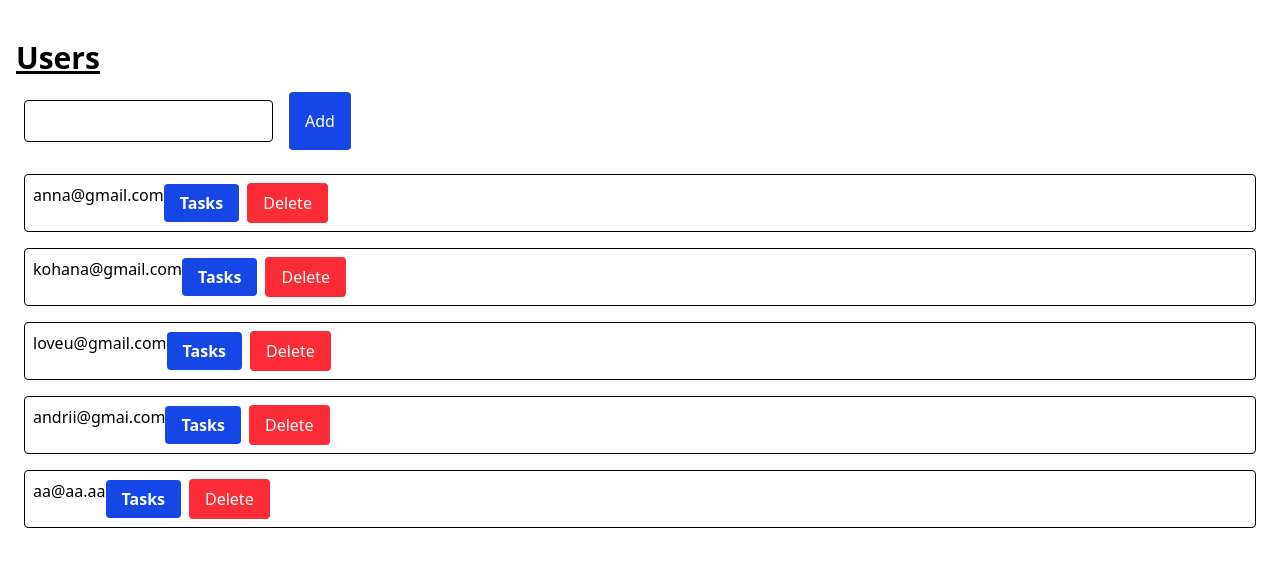
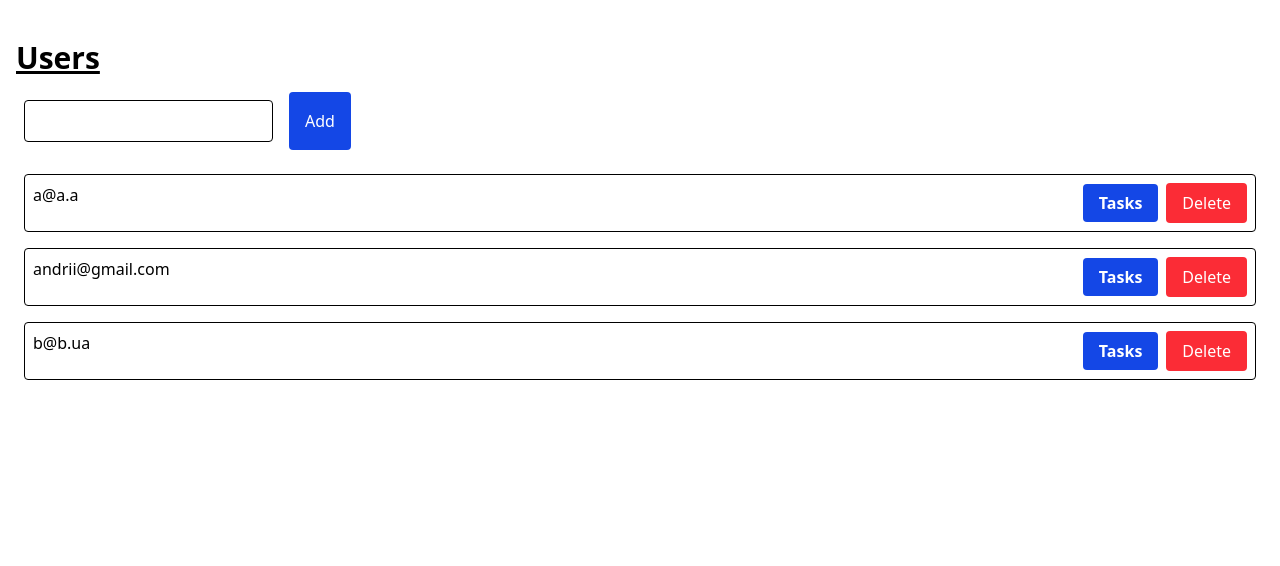
Before and after one commit to AndreyNik2/todo, a React (Vite) app: page / in a window 1280 px wide. Shown: the top 566 px of the page. Built offline with nearby package versions, Linux system fonts and the light colour scheme; data requests are answered from the project's data file.

Commit message:
Todo basic logic

```diff
--- a/db.json
+++ b/db.json
@@ -1,25 +1,32 @@
 {
-  "tascs": [],
+  "tasks": [
+    {
+      "id": "fa2cb5ca-9ac6-406a-b2d2-fa9c0d4e7ada",
+      "createdAt": 1747579634490,
+      "done": false,
+      "userId": "cf7e0784-fa70-4d35-ab84-b283bd8f2f18",
+      "title": "Task 1"
+    },
+    {
+      "id": "73a73b46-02ac-46c0-b4cf-83984e03ea2e",
+      "createdAt": 1747579642807,
+      "done": false,
+      "userId": "cf7e0784-fa70-4d35-ab84-b283bd8f2f18",
+      "title": "Task 2"
+    }
+  ],
   "users": [
     {
-      "id": "b5bb28c3-166e-48d6-ab33-de09924c5149",
-      "email": "anna@gmail.com"
+      "id": "cf7e0784-fa70-4d35-ab84-b283bd8f2f18",
+      "email": "a@a.a"
     },
     {
-      "id": "c30eedd7-8280-4cd9-943a-6b61a605d725",
-      "email": "kohana@gmail.com"
+      "id": "0414c8a1-707d-4c5b-8317-6c3eb63ab859",
+      "email": "andrii@gmail.com"
     },
     {
-      "id": "89e91ae6-959f-4a6a-b289-c1e0e60d5abc",
-      "email": "loveu@gmail.com"
-    },
-    {
-      "id": "74b197be-1733-42f0-9a08-3562aa0b70f9",
-      "email": "andrii@gmai.com"
-    },
-    {
-      "id": "4a8389e7-25f7-4174-9d99-428307226a82",
-      "email": "aa@aa.aa"
+      "id": "c0b3e9bf-e5da-430f-b235-f3a289044cd1",
+      "email": "b@b.ua"
     }
   ]
 }
--- /dev/null
+++ b/src/pages/todo-list/actions.ts
@@ -0,0 +1,66 @@
+import { createTask, deleteTask } from "../../shared/api";
+
+type CreateActionState = {
+  error?: string;
+  title: string;
+};
+
+export type CreateTaskActions = (
+  state: CreateActionState,
+  formData: FormData
+) => Promise<CreateActionState>;
+
+export function createTaskAction({
+  refetchTasks,
+  userId
+}: {
+    userId:string
+  refetchTasks: () => void;
+}): CreateTaskActions {
+  return async (_, formData: FormData) => {
+    const title = formData.get("title") as string;
+    try {
+      const task = {
+          createdAt: Date.now(),
+          done: false,
+          userId,
+          title,
+          id: crypto.randomUUID()
+      };
+
+      await createTask(task);
+      refetchTasks();
+      return { title: "" };
+    } catch {
+      return { title, error: "Error while creating task" };
+    }
+  };
+}
+
+type DeleteTaskActionState = {
+  error?: string;
+};
+
+export type DeleteTaskActions = (
+  state: DeleteTaskActionState,
+  formData: FormData
+) => Promise<DeleteTaskActionState>;
+
+export function deleteTaskAction({
+  refetchTasks
+}: {
+  refetchTasks: () => void;
+}): DeleteTaskActions {
+  return async (_, formData) => {
+    const id = formData.get("id") as string;
+    try {
+      await deleteTask(id);
+      refetchTasks();
+      return {};
+    } catch {
+      return {
+        error: "Error while deleting task",
+      };
+    }
+  };
+}
--- a/src/pages/todo-list/page.tsx
+++ b/src/pages/todo-list/page.tsx
@@ -1,15 +1,34 @@
-import { Suspense } from "react";
+import {
+  startTransition,
+  Suspense,
+  use,
+  useActionState,
+  useMemo,
+  useState,
+} from "react";
 import { ErrorBoundary } from "react-error-boundary";
-import type { Task } from "../../shared/api";
+import { fetchTasks, type Task } from "../../shared/api";
 import { useParams } from "react-router-dom";
+import { createTaskAction, deleteTaskAction } from "./actions";
 
 export function TodoListPage() {
-  const { userId } = useParams();
-  console.log(userId)
+  const { userId = "" } = useParams();
+  const [paginatedTasksPromise, setTasksPromise] = useState(() =>
+    fetchTasks({ filters: { userId } })
+  );
+
+  const refetchTasks = () =>
+    startTransition(() => setTasksPromise(fetchTasks({ filters: { userId } })));
+
+  const tasksPromise = useMemo(
+    () => paginatedTasksPromise.then((r) => r.data),
+    [paginatedTasksPromise]
+  );
+
   return (
     <main className="container mx-auto p-4 pt-10 flex flex-col gap-4">
       <h1 className="text-3xl font-bold underline">Tasks user {userId}</h1>
-      <CreateTaskForm />
+      <CreateTaskForm refetchTasks={refetchTasks} userId={userId} />
       <ErrorBoundary
         fallbackRender={(e) => (
           <div className="text-red-500">
@@ -19,50 +38,85 @@ export function TodoListPage() {
         )}
       >
         <Suspense fallback={<div>Loading...</div>}>
-          <TaskList />
+          <TaskList tasksPromise={tasksPromise} refetchTasks={refetchTasks}/>
         </Suspense>
       </ErrorBoundary>
     </main>
   );
 }
 
-export function CreateTaskForm() {
+export function CreateTaskForm({
+  userId,
+  refetchTasks,
+}: {
+  userId: string;
+  refetchTasks: () => void;
+}) {
+  const [state, dispatch, isPending] = useActionState(
+    createTaskAction({ refetchTasks, userId }),
+    { title: "" }
+  );
+
   return (
-    <form className="flex gap-2">
-      <input className="border p-2 m-2 rounded" type="email" name="email" />
+    <form className="flex gap-2" action={dispatch}>
+      <input className="border p-2 m-2 rounded" type="text" name="title" />
       <button
         className="bg-blue-500 hover bg-blue-700 text-white font-bolt py-2 px-4 rounded"
         type="submit"
+        disabled={isPending}
+        defaultValue={state.title}
       >
         Add
       </button>
+      {state.error && <div className="text-red-500">{state.error}</div>}
     </form>
   );
 }
 
-export function TaskList() {
-  const tasks = [] as Task[];
+export function TaskList({
+  tasksPromise,
+  refetchTasks,
+}: {
+  tasksPromise: Promise<Task[]>;
+  refetchTasks: () => void;
+}) {
+  const tasks = use(tasksPromise);
   return (
     <ul className="flex flex-col">
       {tasks.map((task) => (
-        <TaskCard key={task.id} task={task} />
+        <TaskCard key={task.id} task={task} refetchTasks={refetchTasks} />
       ))}
     </ul>
   );
 }
 
-export function TaskCard({ task }: { task: Task }) {
+export function TaskCard({
+  task,
+  refetchTasks,
+}: {
+  task: Task;
+  refetchTasks: () => void;
+}) {
+  const [deleteState, handleDelete, isPending] = useActionState(
+    deleteTaskAction({ refetchTasks }),
+    {}
+  );
+
   return (
     <li className="border p-2 m-2 rounded bg-grey-100 flex" key={task.id}>
       {task.title}
-      <form>
+      <form className="ml-auto" action={handleDelete}>
         <input type="hidden" name="id" value={task.id} />
         <button
           className="bg-red-500 hover bg-blue-700 text-white font-bolt py-2 px-4 rounded ml-auto"
-          type="button"
+          type="submit"
+          disabled={isPending}
         >
           Delete
         </button>
+        {deleteState.error && (
+          <div className="text-red-500">{deleteState.error}</div>
+        )}
       </form>
     </li>
   );
--- a/src/pages/users/actions.ts
+++ b/src/pages/users/actions.ts
@@ -57,8 +57,8 @@ export function deleteUserAction({
   refetchUsers: () => void;
   optimisticDelete: (id: string) => void;
 }): DeleteUserActions {
-  return async (_, formDada) => {
-    const id = formDada.get("id") as string;
+  return async (_, formData) => {
+    const id = formData.get("id") as string;
     try {
       optimisticDelete(id);
       await deleteUser(id);
--- a/src/pages/users/page.tsx
+++ b/src/pages/users/page.tsx
@@ -103,7 +103,7 @@ export function UserCard({
   return (
     <li className="border p-2 m-2 rounded bg-grey-100 flex" key={user.id}>
       {user.email}
-      <form action={handleDelete}>
+      <form className="ml-auto" action={handleDelete}>
         <input type="hidden" name="id" value={user.id} />
         <Link
           to={`/${user.id}/tasks`}
@@ -111,7 +111,7 @@ export function UserCard({
         >Tasks</Link>
         <button
           className="bg-red-500 hover:bg-red-700 text-white font-bolt py-2 px-4 rounded ml-2"
-          type="button"
+          type="submit"
         >
           Delete
         </button>
--- a/src/shared/api.ts
+++ b/src/shared/api.ts
@@ -1,3 +1,4 @@
+
 export type User = {
   id: string;
   email: string;
@@ -27,8 +28,18 @@ export type Task = {
   id: string;
   userId: string;
   title: string;
-  done: string;
-  createdAt: string;
+  done: boolean;
+  createdAt: number;
+};
+
+export type PoginatedResponse<T> = {
+  data: T[];
+  first: number;
+  items: number;
+  last: number;
+  next: string | null;
+  pages: number;
+  prev: string | null;
 };
 
 export function fetchTasks({
@@ -46,5 +57,19 @@ export function fetchTasks({
     `http://localhost:3001/tasks?_page=${page}_per_page=${per_page}&_sort=${
       sort.createdAt === "asc" ? "createdAt" : "-createdAt"
     }&userId=${filters?.userId}`
-  ).then((res) => res.json() as Promise<Task[]>);
+  ).then((res) => res.json() as Promise<PoginatedResponse<Task>>);
 }
+
+export function createTask(task: Omit<Task, "id" | "createdAt">) {
+  return fetch("http://localhost:3001/tasks", {
+    method: "POST",
+    headers: { "Content-Type": "application/json" },
+    body: JSON.stringify(task),
+  }).then((res) => res.json());
+}
+
+export function deleteTask(id: string) {
+  return fetch(`http://localhost:3001/tasks/${id}`, {
+    method: "DELETE",
+  }).then((res) => res.json());
+}
```
